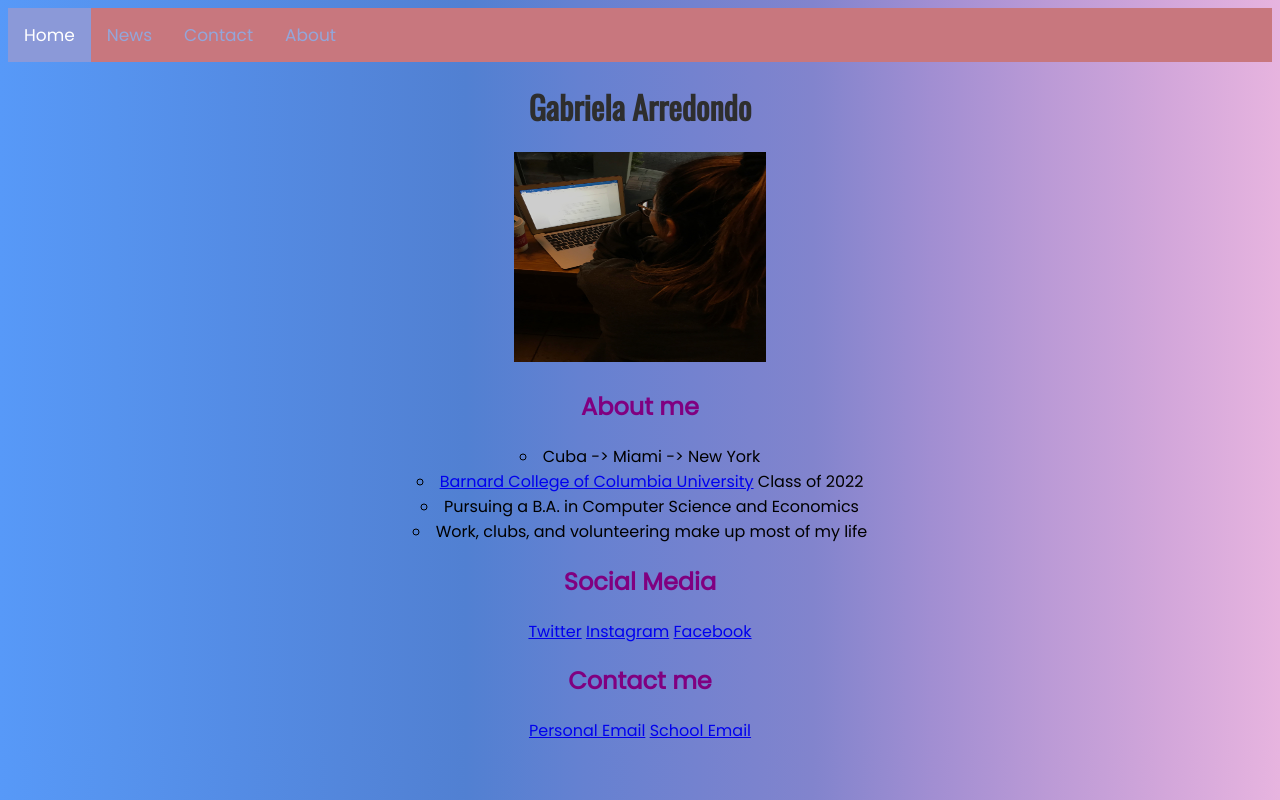
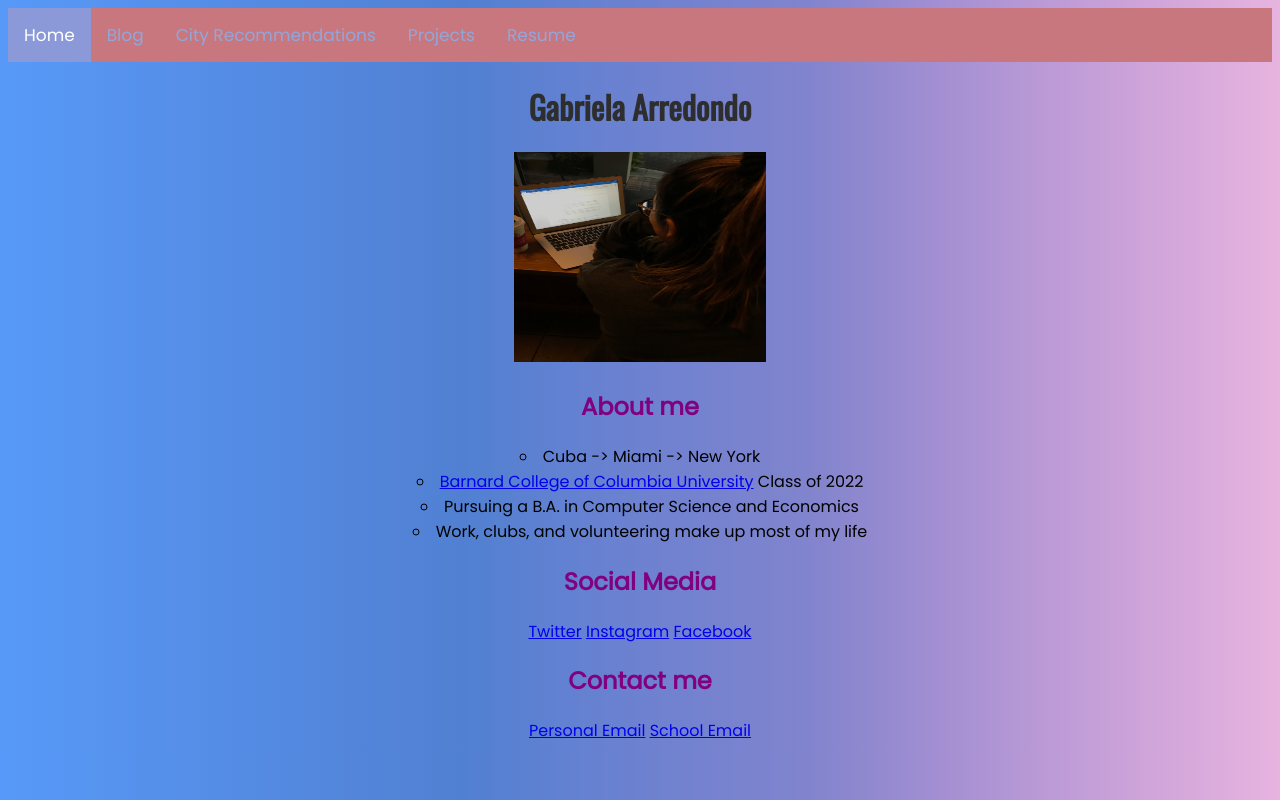
Before and after one commit to GabyA1999/GabyA1999.github.io, a plain HTML site: page index.html in a window 1280 px wide. Drawn offline with nearby package versions, Linux system fonts and the light colour scheme.

Commit message:
Edit nav bar content

```diff
--- a/index.html
+++ b/index.html
@@ -31,9 +31,10 @@
         <center>
             <div class="topnav">
                <a class="active" href="#home">Home</a>
-               <a href="#news">News</a>
-               <a href="#contact">Contact</a>
-               <a href="#about">About</a>
+               <a href="#Blog">Blog</a>
+               <a href="#Contact">City Recommendations</a>
+               <a href="#about">Projects</a>
+               <a href="#resume">Resume</a>
             </div>
 
             <div>
```
